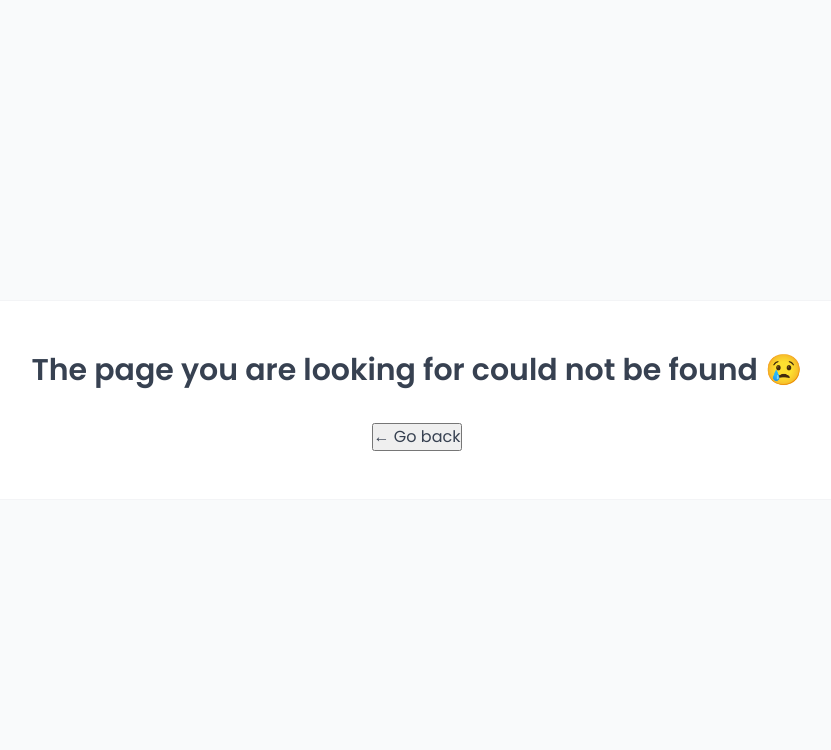
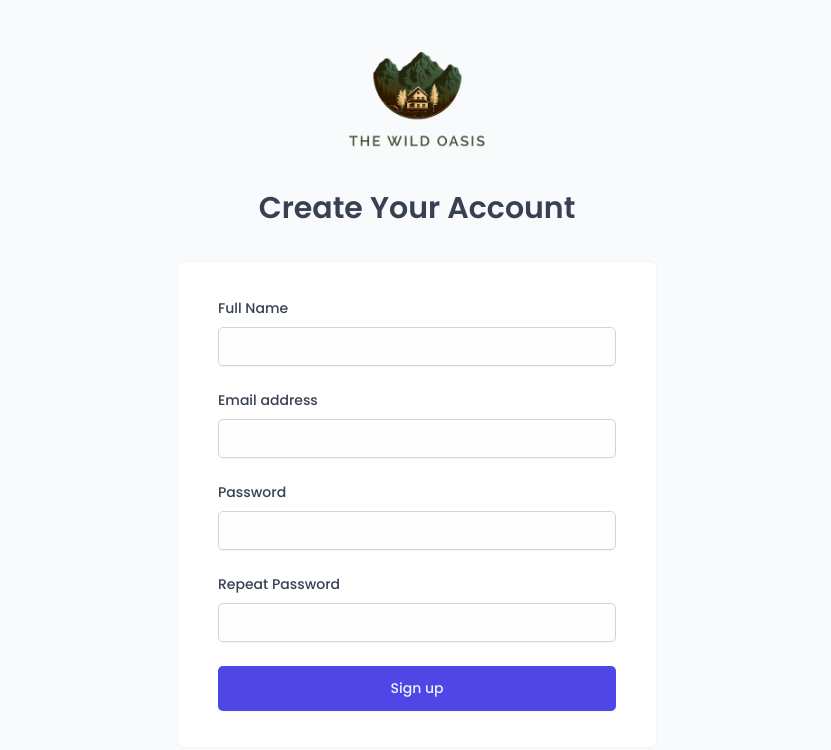
Before and after one commit to HamzaHamani/BookEase, a React (Vite) app: page /signup in a window 1280 px wide. Shown: the top 750 px of the page, without its empty margins (223-1054 px from the left). Built offline with nearby package versions, Linux system fonts and the light colour scheme; no server answers; a web font is replaced by a local one.

Commit message:
added sign up page

```diff
--- a/src/App.jsx
+++ b/src/App.jsx
@@ -15,6 +15,8 @@ import AppLayout from "./ui/AppLayout";
 import { Toaster } from "sonner";
 import BookingPage from "./pages/BookingPage";
 import ProtectedRoute from "./ui/ProtectedRoute";
+import Signup from "./pages/Signup";
+import Redirect from "./pages/Redirect";
 
 const queryClient = new QueryClient({
   defaultOptions: { queries: { staleTime: 0 } },
@@ -45,6 +47,9 @@ function App() {
               <Route path="account" element={<Account />} />
             </Route>
             <Route path="login" element={<Login />} />
+            <Route path="signup" element={<Signup />} />
+            <Route path="redirect" element={<Redirect />} />
+
             <Route path="*" element={<PageNotFound />} />
           </Routes>
         </BrowserRouter>
--- /dev/null
+++ b/src/features/authentication/SignForm.jsx
@@ -0,0 +1,93 @@
+import Button from "../../ui/Button";
+import Form from "../../ui/Form";
+import Input from "../../ui/Input";
+import FormRowVertical from "../../ui/FormRowVertical";
+import SpinnerMini from "../../ui/SpinnerMini";
+import { useForm } from "react-hook-form";
+import { useSignup } from "./useSignup";
+import { useNavigate } from "react-router-dom";
+
+function SignForm() {
+  const navigate = useNavigate();
+  const { signup, status } = useSignup();
+  const { register, formState, getValues, handleSubmit, reset } = useForm();
+  const { errors } = formState;
+
+  function onSubmit({ fullName, email, password }) {
+    // login({ fullName, email, password });
+    signup(
+      { fullName, email, password },
+      {
+        onSettled: reset,
+        onSuccess: () => {
+          navigate("/redirect");
+        },
+      }
+    );
+  }
+  // console.log(errors);
+  return (
+    <Form onSubmit={handleSubmit(onSubmit)}>
+      <FormRowVertical label="Full Name " error={errors?.fullName?.message}>
+        <Input
+          type="text"
+          id="fullName"
+          defaultValue=""
+          disabled={status === "pending"}
+          {...register("fullName", { required: "This field is required" })}
+        />
+      </FormRowVertical>
+
+      <FormRowVertical label="Email address" error={errors?.email?.message}>
+        <Input
+          type="email"
+          id="email"
+          disabled={status === "pending"}
+          {...register("email", {
+            required: "This field is required",
+            pattern: {
+              value: /\S+@\S+\.\S+/,
+              message: "Please provide a valid email address",
+            },
+          })}
+        />
+      </FormRowVertical>
+      <FormRowVertical label="Password" error={errors?.password?.message}>
+        <Input
+          type="password"
+          id="password"
+          disabled={status === "pending"}
+          {...register("password", {
+            required: "This field is required",
+            minLength: {
+              value: 8,
+              message: "Password must have at least 8 characters",
+            },
+          })}
+        />
+      </FormRowVertical>
+      <FormRowVertical
+        label="Repeat Password"
+        error={errors?.repeatPassword?.message}
+      >
+        <Input
+          type="password"
+          id="repeatPassword"
+          disabled={status === "pending"}
+          {...register("repeatPassword", {
+            required: "This field is required",
+            validate: (value) =>
+              value == getValues().password || "Passwords do not match",
+          })}
+        />
+      </FormRowVertical>
+      <FormRowVertical>
+        <Button size="large" disabled={status == "pending"}>
+          {status == "pending" ? <SpinnerMini /> : "Sign up"}
+        </Button>
+      </FormRowVertical>
+    </Form>
+  );
+}
+
+export default SignForm;
--- a/src/features/authentication/useSignup.js
+++ b/src/features/authentication/useSignup.js
@@ -5,8 +5,7 @@ import { toast } from "sonner";
 export function useSignup() {
   const { mutate: signup, status } = useMutation({
     mutationFn: signUpApi,
-    onSuccess: (user) => {
-      console.log("success signup", user);
+    onSuccess: () => {
       toast.success(
         "Account created successfully! Please verify the new account from the user's email."
       );
--- a/src/pages/Login.jsx
+++ b/src/pages/Login.jsx
@@ -2,6 +2,7 @@ import styled from "styled-components";
 import LoginForm from "../features/authentication/LoginForm";
 import Heading from "../ui/Heading";
 import Logo from "../ui/Logo";
+import { useNavigate } from "react-router-dom";
 
 const LoginLayout = styled.main`
   min-height: 100vh;
@@ -14,11 +15,25 @@ const LoginLayout = styled.main`
 `;
 
 function Login() {
+  const navigate = useNavigate();
   return (
     <LoginLayout>
       <Logo />
       <Heading as={"h4"}>Log in to your account</Heading>
       <LoginForm />
+      <p style={{ fontSize: "1.5rem", color: "#333" }}>
+        dont have an account?{" "}
+        <span
+          onClick={() => navigate("/signup")}
+          style={{
+            color: "#4B42DD",
+            fontWeight: "500",
+            cursor: "pointer",
+          }}
+        >
+          Create one.
+        </span>
+      </p>
     </LoginLayout>
   );
 }
--- /dev/null
+++ b/src/pages/Redirect.jsx
@@ -0,0 +1,26 @@
+import mailbox from "../../public/mailbox.svg";
+
+function Redirect() {
+  return (
+    <div
+      style={{
+        display: "flex",
+        justifyContent: "center",
+        flexDirection: "column",
+        alignItems: "center",
+        gap: "10rem",
+        height: "100vh",
+      }}
+    >
+      <h2 style={{ fontSize: "3.5rem" }}>
+        Check your Email to activate your Account
+      </h2>
+
+      <div style={{ width: "20%" }}>
+        <img src={mailbox} alt="mailbox svg" style={{ width: "100%" }} />
+      </div>
+    </div>
+  );
+}
+
+export default Redirect;
--- /dev/null
+++ b/src/pages/Signup.jsx
@@ -0,0 +1,26 @@
+import Heading from "../ui/Heading";
+import Logo from "../ui/Logo";
+import SignForm from "../features/authentication/SignForm";
+import styled from "styled-components";
+
+const LoginLayout = styled.main`
+  min-height: 100vh;
+  display: grid;
+  grid-template-columns: 48rem;
+  align-content: center;
+  justify-content: center;
+  gap: 3.2rem;
+  background-color: var(--color-grey-50);
+`;
+function Signup() {
+  return (
+    <LoginLayout>
+      {" "}
+      <Logo />
+      <Heading as={"h4"}>Create Your Account</Heading>
+      <SignForm />
+    </LoginLayout>
+  );
+}
+
+export default Signup;
```
Also changed, not shown: public/mailbox.svg (added).
